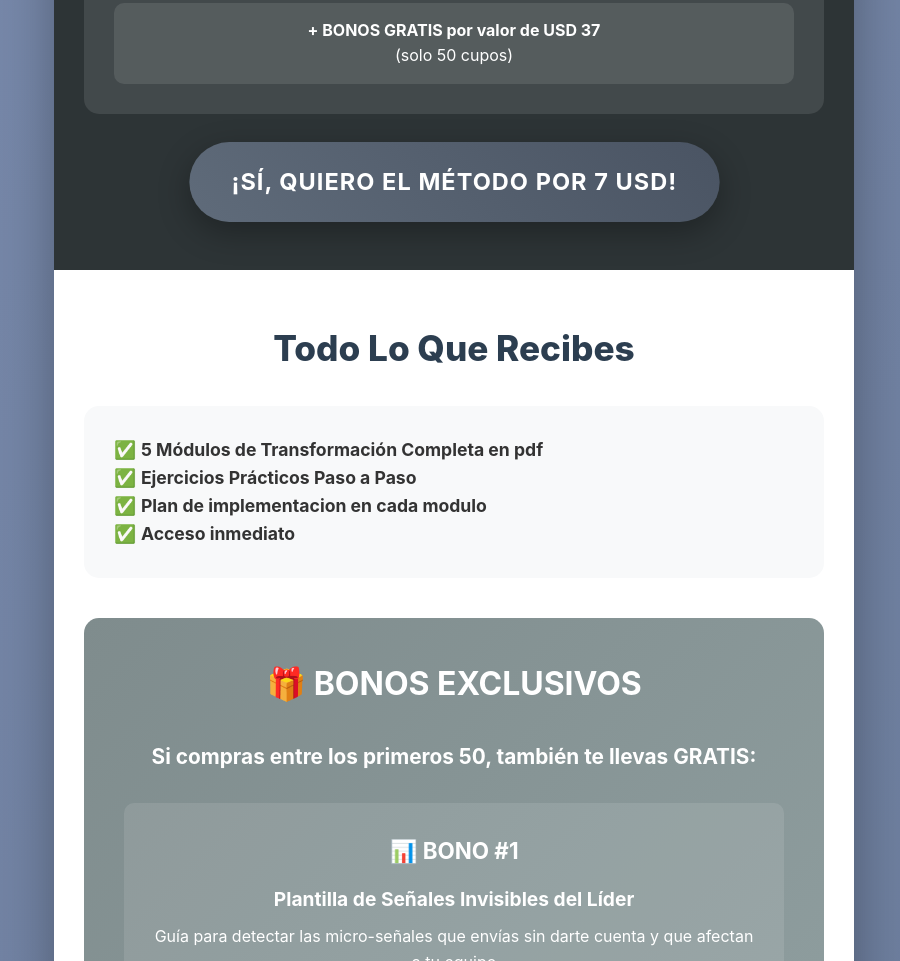
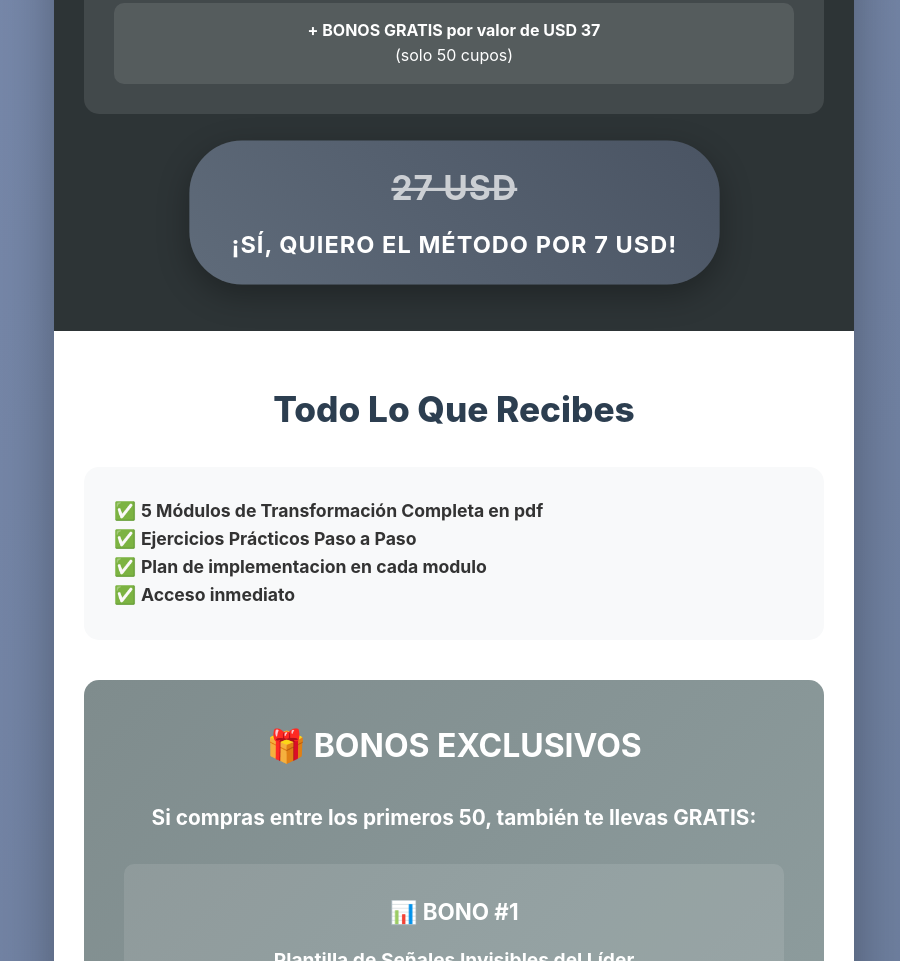
Before and after one commit to angulosst/METODOLIDER, a plain HTML site: page index.html in a window 1280 px wide. Shown: the part 4353-5314 px from the top of the page, without its empty margins (186-1086 px from the left). Drawn offline with Linux system fonts and the light colour scheme.

Commit message:
Update index.html

```diff
--- a/index.html
+++ b/index.html
@@ -548,6 +548,7 @@ src="https://www.facebook.com/tr?id=719441237458906&ev=PageView
                 </p>
             </div>
             <a href="https://pay.hotmart.com/P100927883R" class="cta-button pulse-button">
+                <div class="old-price"> 27 USD </div>
                 ¡SÍ, QUIERO EL MÉTODO POR 7 USD!
             </a>
         </section>
```
